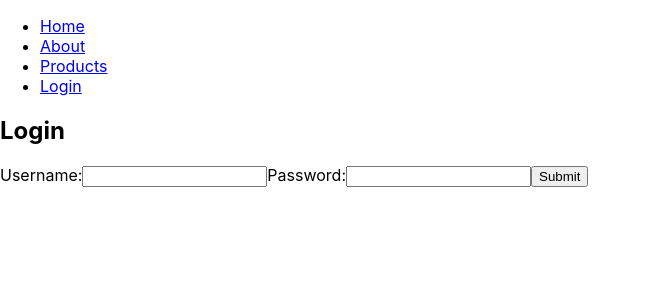
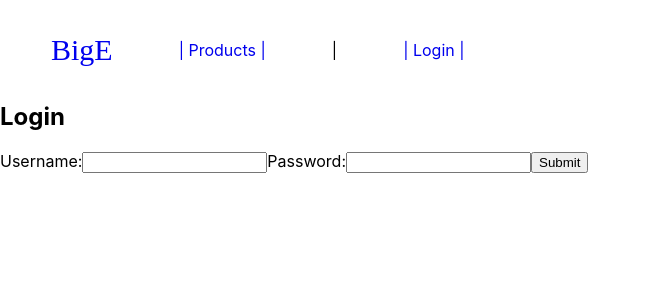
Before and after one commit to ZuesSSSSS/BigE, a React (Create React App) app in the folder website/: page /login in a window 1280 px wide. Shown: the top 300 px of the page, without its empty margins (0-650 px from the left). Built offline with nearby package versions, Linux system fonts and the light colour scheme.

Commit message:
Added Header Component

```diff
--- a/website/src/App.js
+++ b/website/src/App.js
@@ -17,53 +17,40 @@ import {
   Welcome
 } from './pages';
 
+import {
+  Header
+} from './components'
+
 export default function App() {
-
   return (
     <Router>
-      <div>
-        <nav>
-          <ul>
-            <li>
-              <Link to="/">Home</Link>
-            </li>
-            <li>
-              <Link to="/about">About</Link>
-            </li>
-            <li>
-              <Link to="/products">Products</Link>
-            </li>
-            <li>
-              <Link to="/login">Login</Link>
-            </li>
-          </ul>
-        </nav>
-
-        {/* A <Switch> looks through its children <Route>s and
-            renders the first one that matches the current URL. */}
         <Switch>
 
           <Route path="/about">
+            <Header />
             <About />
           </Route>
+
           <Route path="/products">
             <Products />
           </Route>
 
           <Route path="/login">
+            <Header />
             <Login />
           </Route>
 
           <Route path="/welcome">
+            <Header />
             <Welcome />
           </Route>
 
           <Route path="/">
+            <Header />
             <Home />
           </Route>
 
         </Switch>
-      </div>
     </Router>
   );
 }
--- /dev/null
+++ b/website/src/components/Header.js
@@ -0,0 +1,31 @@
+import React from "react";
+import Helmet from 'react-helmet'
+import './scss/_header.scss';
+
+export default function Header() {
+  return (
+    <div>
+      <Helmet>
+        <title>BigE</title>
+      </Helmet>
+      <div class="nav-wrapper">
+        <nav id="header">
+          <ul class="nav-ul">
+            <li class="nav-link">
+              <a class="nav-link-a" id="logo" href="/">BigE</a>
+            </li>
+            <li class="nav-link">
+              <a class="nav-link-a" href="/products">| Products |</a>
+            </li>
+            <li class="nav-link">
+              <a class="nav-link-a">|</a>
+            </li>
+            <li class="nav-link right"> {/* Can't seem to Float to the right side*/}
+              <a class="nav-link-a" href="/login">| Login |</a>
+            </li>
+          </ul>
+        </nav>
+      </div>
+    </div>
+  )
+}
--- /dev/null
+++ b/website/src/components/index.js
@@ -0,0 +1,5 @@
+import Header from './Header';
+
+export {
+  Header
+}
--- /dev/null
+++ b/website/src/components/scss/_header.scss
@@ -0,0 +1,62 @@
+$color: #00aeff;
+$color2: complement($color);
+
+.nav-wrapper {
+  display: flex;
+  margin: 18px;
+}
+.nav-ul {
+  list-style-type: none;
+  margin: 0;
+  padding: 0;
+  display: flex;
+  align-items: center;
+}
+.nav-link {
+  float: left;
+  text-align: center;
+  margin: 15px 25px 15px;
+}
+.nav-link-a  {
+  padding: 8px;
+  text-decoration: none;
+  text-align: center;
+  font-size: 1em;
+  position: relative;
+  transition: all 0.6s;
+  &:before {
+      content: "";
+      width: 0;
+      height: 0.1em;
+      position: absolute;
+      bottom: 0;
+      left: 50%;
+      background: $color;
+      transition: all 0.3s;
+  }
+  &:hover {
+      &:before {
+          width: 100%;
+          left: 0;
+          background: $color2;
+      }
+  }
+}
+.right {
+  float: right;
+}
+#logo {
+  @import url('https://fonts.googleapis.com/css?family=Righteous&display=swap');
+  font-family: 'Righteous';
+  font-size: 30px;
+  text-decoration: none;
+  text-align: center;
+}
+.nav-link-a:visited {
+  text-decoration: none;
+  color: black;
+}
+
+// *:hover {
+//   border: 1px solid red;
+// }
```
